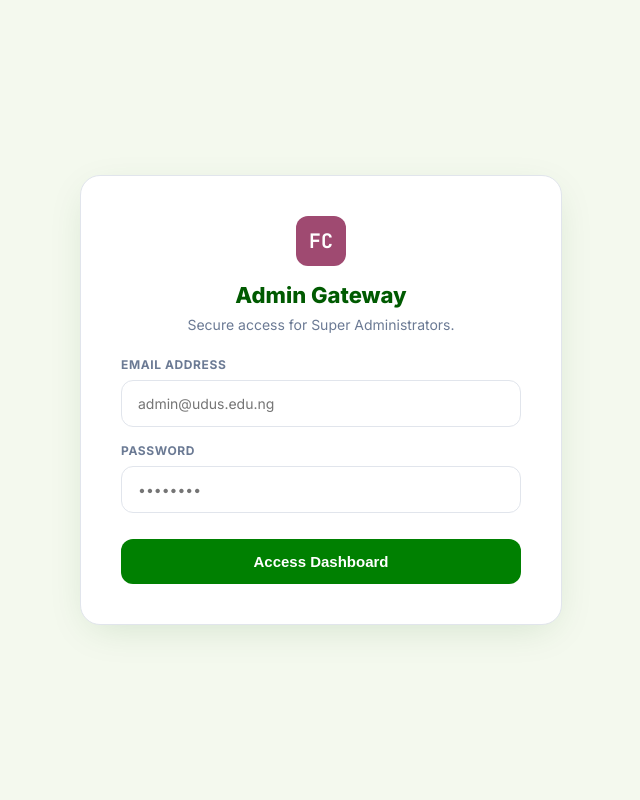
After one commit to yagdesignz01/udus-directory, a Django app: template templates/admin-login.html in a window 1280 px wide. The commit adds this page. Shown: the whole page, without its empty margins (319-959 px from the left). Run offline with Django 3.2, Linux system fonts and the light colour scheme; the template is opened without the code that fills it, so the values that code supplies are empty.

Commit message:
second commit

```diff
--- /dev/null
+++ b/templates/admin-login.html
@@ -0,0 +1,99 @@
+<!DOCTYPE html>
+<html lang="en">
+<head>
+<meta charset="UTF-8">
+<meta name="viewport" content="width=device-width, initial-scale=1.0">
+<title>Admin Login | Faculty of Computing</title>
+<link href="https://fonts.googleapis.com/css2?family=Inter:wght@400;500;600;700;800&family=JetBrains+Mono:wght@700&display=swap" rel="stylesheet">
+<style>
+  :root {
+    --udus-green: #008001;
+    --udus-dark-green: #005A01;
+    --udus-plum: #9F4A71;
+    --surface: #F4F9EE;
+    --white: #FFFFFF;
+    --text-dark: #12233F;
+    --text-muted: #6B7A94;
+    --hairline: #E1E5EC;
+  }
+
+  body {
+    margin: 0;
+    font-family: 'Inter', sans-serif;
+    background: var(--surface);
+    display: flex;
+    align-items: center;
+    justify-content: center;
+    min-height: 100vh;
+    color: var(--text-dark);
+  }
+
+  .login-container {
+    background: var(--white);
+    padding: 40px;
+    border-radius: 20px;
+    box-shadow: 0 10px 40px -10px rgba(0, 90, 1, 0.15);
+    width: 100%;
+    max-width: 400px;
+    text-align: center;
+    border: 1px solid var(--hairline);
+  }
+
+  .brand-mark {
+    width: 50px;
+    height: 50px;
+    border-radius: 12px;
+    background: var(--udus-plum);
+    color: var(--white);
+    font-family: 'JetBrains Mono', monospace;
+    font-size: 20px;
+    font-weight: 800;
+    display: flex;
+    align-items: center;
+    justify-content: center;
+    margin: 0 auto 16px;
+  }
+
+  h1 { font-size: 22px; font-weight: 800; color: var(--udus-dark-green); margin: 0 0 8px; }
+  p { font-size: 14px; color: var(--text-muted); margin: 0 0 24px; }
+
+  .form-group { text-align: left; margin-bottom: 16px; }
+  .form-group label { display: block; font-size: 12px; font-weight: 700; text-transform: uppercase; letter-spacing: .05em; color: var(--text-muted); margin-bottom: 8px; }
+  .form-group input { width: 100%; padding: 14px 16px; border: 1.5px solid var(--hairline); border-radius: 12px; font-size: 14px; font-family: inherit; box-sizing: border-box; transition: border-color 0.2s; }
+  .form-group input:focus { outline: none; border-color: var(--udus-green); }
+
+  .btn { width: 100%; padding: 14px; background: var(--udus-green); color: var(--white); border: none; border-radius: 12px; font-size: 15px; font-weight: 700; cursor: pointer; margin-top: 10px; transition: background 0.2s; }
+  .btn:hover { background: var(--udus-dark-green); }
+
+  .error-message { background: #FFF0F0; color: #D32F2F; padding: 10px; border-radius: 8px; font-size: 13px; font-weight: 600; margin-bottom: 16px; }
+</style>
+</head>
+<body>
+
+<div class="login-container">
+  <div class="brand-mark">FC</div>
+  <h1>Admin Gateway</h1>
+  <p>Secure access for Super Administrators.</p>
+
+  {% if messages %}
+    {% for message in messages %}
+      <div class="error-message">{{ message }}</div>
+    {% endfor %}
+  {% endif %}
+
+  <form method="POST" action="{% url 'admin_login' %}">
+    {% csrf_token %}
+    <div class="form-group">
+      <label>Email Address</label>
+      <input type="email" name="email" placeholder="admin@udus.edu.ng" required>
+    </div>
+    <div class="form-group">
+      <label>Password</label>
+      <input type="password" name="password" placeholder="••••••••" required>
+    </div>
+    <button type="submit" class="btn">Access Dashboard</button>
+  </form>
+</div>
+
+</body>
+</html>
--- a/urls.py
+++ b/urls.py
@@ -3,12 +3,14 @@ from . import views
 
 urlpatterns = [
     # Admin Portal
-    path('', views.dashboard_view, name='dashboard'),
+    path('admin-dashboard/', views.admin_dashboard_view, name='admin_dashboard'),
     path('api/staff/', views.get_staff_data, name='staff_api'),
+    path('admin-login/', views.admin_login, name='admin_login'),
+    path('admin-logout/', views.admin_logout, name='admin_logout'),
 
     # Lecturer Portal (THESE ARE THE CRITICAL LINES)
     path('lecturer/', views.lecturer_login_view, name='lecturer_login'),
-    path('lecturer/dashboard/', views.lecturer_dashboard_view, name='lecturer_dashboard'),
+    path('admin-dashboard/', views.admin_dashboard_view, name='admin_dashboard'),
 
     # Lecturer APIs
     path('api/lecturer/login/', views.lecturer_login, name='lecturer_login'),
```
Also changed, not shown: templates/admin-dashboard-prototype.html (+11 -0 lines), views.py (+88 -49 lines).
